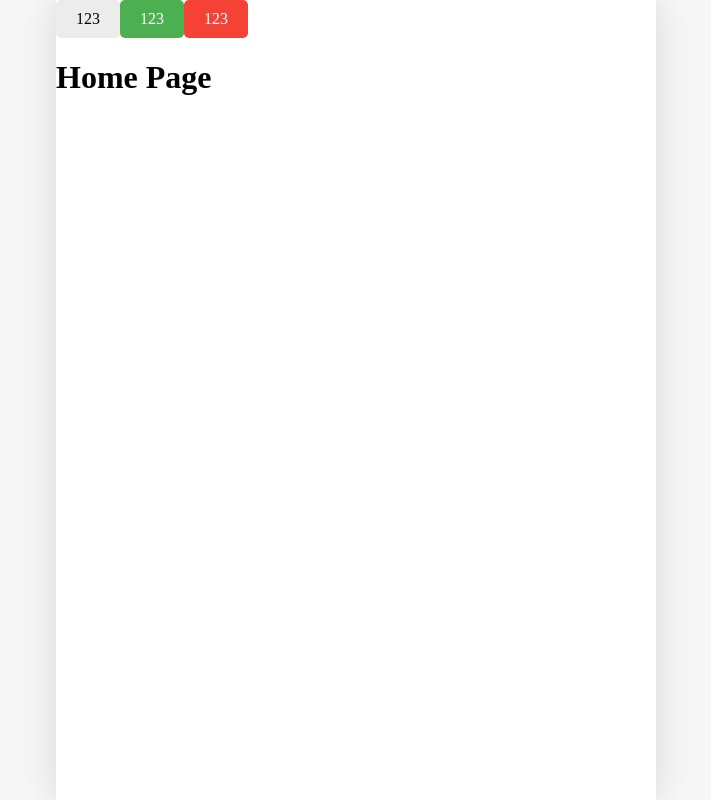
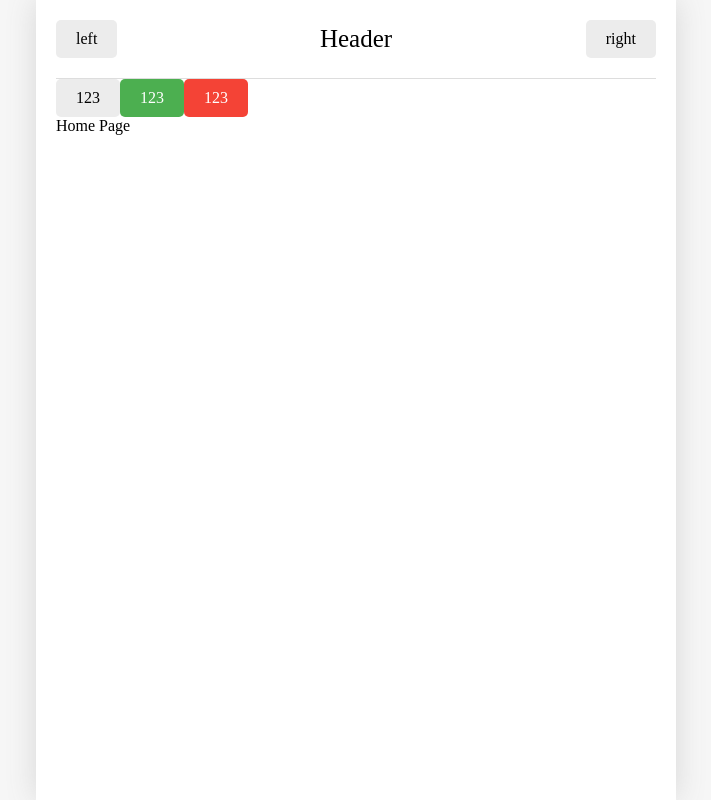
Before and after one commit to Team-KTP/emotional-diary, a React (Vite) app: page / in a window 1280 px wide. Before the commit this address had no page. Shown: the whole page, without its empty margins (284-995 px from the left). Built offline with nearby package versions, Linux system fonts and the light colour scheme; a web font is replaced by a local one.

Commit message:
Feat: Add Header component and integrate it into App; update Button styles and Home page

```diff
--- a/src/App.jsx
+++ b/src/App.jsx
@@ -5,6 +5,7 @@ import New from "./pages/New";
 import Diary from "./pages/Diary";
 import NotFound from "./pages/NotFound";
 import Button from "./components/Button";
+import Header from "./components/Header";
 
 import { getEmotionImage } from "./util/get-emotion-image";
 
@@ -29,6 +30,11 @@ function App() {
     // 내부 링크를 생성할 떄 사용
     // to : 이동할 경로를 지정
     <>
+      <Header
+        title={"Header"}
+        leftChild={<Button text={"left"} />}
+        rightChild={<Button text={"right"} />}
+      />
       <Button
         text={"123"}
         type={"DEFAULT"}
--- a/src/components/Button.css
+++ b/src/components/Button.css
@@ -12,6 +12,7 @@
     background-color: #4CAF50; /* Green */
     color: white;
 }
+
 .Button_NEGATIVE {
     background-color: #f44336; /* Red */
     color: white;
--- a/src/components/Button.jsx
+++ b/src/components/Button.jsx
@@ -1,4 +1,5 @@
 import "./Button.css";
+
 const Button = ({ text, type, onClick }) => {
   return (
     <button className={`Button Button_${type}`} onClick={onClick}>
--- /dev/null
+++ b/src/components/Header.css
@@ -0,0 +1,27 @@
+ .Header {
+    display: flex;  /* flex 는 컨테이너 안의 아이템들을 유연하게 배치할 수 있게 해줍니다. */
+    align-items: center; /* 아이템들을 수직으로 가운데 정렬합니다. */
+
+    padding: 20px 0px; /* 위아래로 20px, 좌우로 0px의 패딩을 줍니다. */
+    border-bottom: 1px solid #ddd; /* 아래쪽에 연한 회색 선을 추가합니다. */
+ }
+
+ .Header > div {
+    display: flex;
+ }
+
+ .Header .header_center {
+    width: 50%; /* 화면의 50% 너비를 차지합니다. */
+    justify-content: center; /* flex가 적용된 요소 내 자식들을 가운데 정렬합니다. */
+    font-size: 25px; /* 글자 크기를 25px로 설정합니다. */
+}
+
+ .Header .header_left {
+    width: 25%; /* 화면의 25% 너비를 차지합니다. */
+    justify-content: flex-start; /* flex가 적용된 요소 내 자식들을 왼쪽으로 정렬합니다. */
+}
+
+.Header .header_right {
+    width: 25%; /* 화면의 25% 너비를 차지합니다. */
+    justify-content: flex-end; /* flex가 적용된 요소 내 자식들을 오른쪽으로 정렬합니다. */
+}
--- /dev/null
+++ b/src/components/Header.jsx
@@ -0,0 +1,13 @@
+import "./Header.css";
+
+const Header = ({ title, leftChild, rightChild }) => {
+  return (
+    <header className="Header">
+      <div className="header_left">{leftChild} </div>
+      <div className="header_center">{title} </div>
+      <div className="header_right">{rightChild} </div>
+    </header>
+  );
+};
+
+export default Header;
--- a/src/index.css
+++ b/src/index.css
@@ -19,6 +19,7 @@ html, body {
   margin: 0 auto;
 
   box-shadow: rgba(100,100,100,0.2) 0px 0px 29px 0px ; /*옆에 그림자 */
+  padding: 0px 20px; /*좌우 여백 */
 }
 
 body * {
--- a/src/pages/Home.jsx
+++ b/src/pages/Home.jsx
@@ -1,11 +1,7 @@
 import { useSearchParams } from "react-router-dom";
 
 const Home = () => {
-  // useSearchParams : URL의 쿼리 매개변수를 읽고 수정하는 역할
-  const [searchParams, setSearchParams] = useSearchParams();
-  console.log(searchParams.get("value")); // 쿼리 매개변수 value의 값을 가져옴
-
-  return <h1>Home Page</h1>;
+  return <div>Home Page</div>;
 };
 
 export default Home;
```
